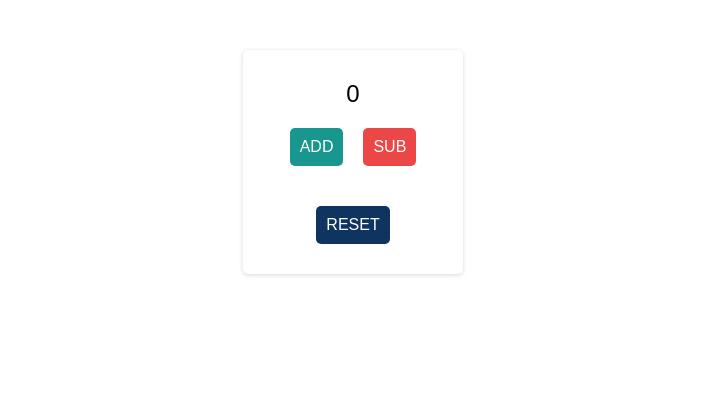
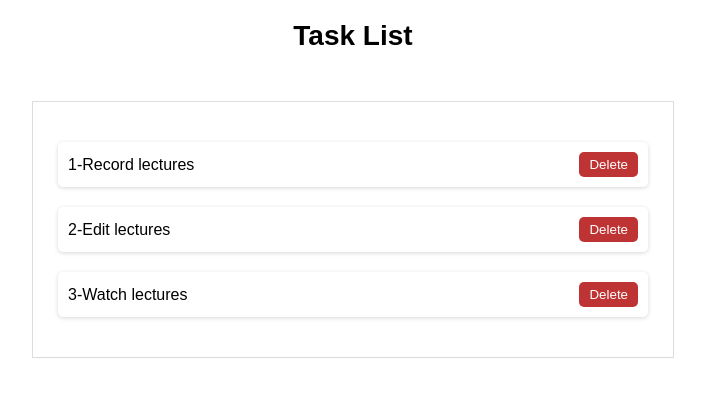
Before and after one commit to RamyaaU/React-JS-Masterclass, a React (Create React App) app in the folder taskmate/: page / in a window 1280 px wide. Shown: the top 396 px of the page, without its empty margins (287-992 px from the left). Built offline with nearby package versions, Linux system fonts and the light colour scheme.

Commit message:
implementation of array retrieval values using map method based on index and id

```diff
--- a/taskmate/src/App.css
+++ b/taskmate/src/App.css
@@ -2,38 +2,112 @@
   text-align: center;
 }
 
-  .box{
-    max-width: 200px;
-    margin: 50px auto;
-    border-radius: 5px;
-    box-shadow: rgba(0, 0, 0, 0.16) 0px 1px 4px;
-    padding: 10px;
+a{
+  text-decoration: none;
+  color: #000000;
 }
 
-  p{
-    margin-top: 20px;
-    font-size: 24px;
+h1{
+  font-size: 28px;
   text-align: center;
+  margin: 20px;
 }
 
-  button{
+header {
+  display: flex;
+  justify-content: space-between;
+  align-items: center;
+  height: 50px;
+  align-items: center;
+  max-width: 1000px;
+  margin: auto;
+  border-bottom: 1px solid #d7d7d7;
+  font-size: 18px;
+  padding: 0px 10px;
+}
+
+img{
+  max-width: 40px;
+}
+
+ul{
+  max-width: 600px;
+  margin: 50px auto;
+  padding: 20px;
+  box-shadow: rgba(0, 0, 0, 0.02) 0px 1px 3px 0px, rgba(27, 31, 35, 0.15) 0px 0px 0px 1px;
+}
+
+li{
+  font: 16px;
+  list-style: none;
+  margin: 20px 5px;
+  box-shadow: rgba(0, 0, 0, 0.16) 0px 1px 4px;
+  border-radius: 5px;
   padding: 10px;
-    margin: 20px 10px;
-    font-size: 16px;
-    color: #FFFFFF;
+  display: flex;
+  justify-content: space-between;
+  align-items: center;
+}
+
+li.completed{
+  box-shadow: rgb(62, 150, 0) 0px 1px 4px;
+}
+
+li.incomplete{
+  box-shadow: rgba(135, 20, 0, 0.689) 0px 1px 4px;
+}
+
+button.delete{
   border: 0px;
   border-radius: 5px;
+  background-color: #be3434;
+  color: #FFFFFF;
+  padding: 5px 10px;
   cursor: pointer;
 }
 
-  button.add{
-    background-color: #18978F;
+button.trigger{
+  border: 0px;
+  border-radius: 5px;
+  background-color: #0F3460;
+  color: #FFFFFF;
+  padding: 5px 10px;
+  cursor: pointer;
 }
 
-  button.sub{
-    background-color: #EB4747;
+.box{
+  width: 400px;
+  margin: 20px auto;
+  box-shadow: rgba(0, 0, 0, 0.16) 0px 1px 4px;
+  padding: 20px 5px;
+  border: 0px;
+  border-radius: 5px;
 }
 
-  button.reset{
-    background-color: #0F3460;
+.box.success{
+  background-color: #baffbf;
 }
+
+.box.alert{
+  background-color: #ffb4b4;
+}
+
+.box.warning{
+  background-color: #FFDEB4;
+}
+
+.box p{
+  margin: 10px;
+}
+
+.box p.title{
+  font-size: 20px;
+}
+
+.box p.description{
+  font-size: 14px;
+}
+
+.hidden{
+  display: none;
+}
--- a/taskmate/src/App.js
+++ b/taskmate/src/App.js
@@ -73,8 +73,8 @@
   {
     //  count+=1;
     //  console.log(count);
-   // setCount(count + 1);
-    setCount(count => count + 5);
+    setCount(count + 1);
+    //setCount(count => count + 5);
   }
 
   function handleSub()
--- /dev/null
+++ b/taskmate/src/components/AppForArrayusestate.js
@@ -0,0 +1,38 @@
+import {useState} from 'react';
+import '../App.css';
+
+function AppForArrayuse()
+{
+    const [tasks, setTasks] = useState([
+        {id:1, name : "Record lectures", completed :false},
+        {id:2, name : "Edit lectures", completed :false},
+        {id:3, name : "Watch lectures", completed :false},
+        ]);
+
+    return(
+        <div className="App">
+            <h1>Task List</h1>
+            <ul>
+                {/* using index -  */}
+               {/* loops over all tasks using map method
+                {tasks.map((task, index) => (
+                    <li key={index}>
+                        <span>{task.id}-{task.name}</span>
+                        <button>Delete</button>
+                        </li>
+                ))} */}
+
+                {/* {if id is passed as unique key instead of index} */}
+                {tasks.map((task) => (
+                    <li key={task.id}>
+                        <span>{task.id}-{task.name}</span>
+                        <button className='delete'>Delete</button>
+                        </li>
+                ))}
+
+            </ul>
+        </div>
+    )
+}
+
+export default AppForArrayuse;
--- a/taskmate/src/index.js
+++ b/taskmate/src/index.js
@@ -1,6 +1,7 @@
 import React from 'react';
 import ReactDOM from 'react-dom/client';
 import App from './App';
+import AppForArrayuse from "../src/components/AppForArrayusestate";
 import "./index.css";
 
 const root = ReactDOM.createRoot(document.getElementById('root'));
@@ -8,6 +9,7 @@
 //rendering the component
 root.render(
    < React.StrictMode>
-        <App />
+        {/* <App /> */}
+        <AppForArrayuse />
    </React.StrictMode>
 )
```
Lines whose indentation alone changed are shown as unchanged.
